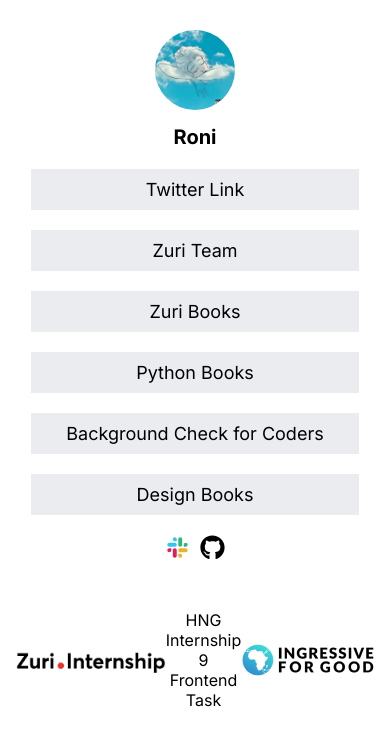
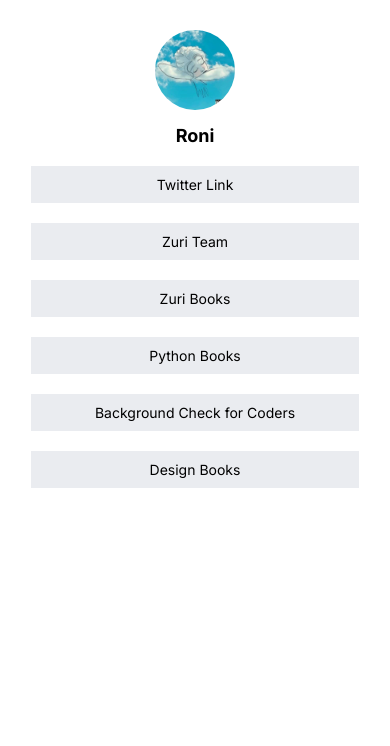
Before and after one commit to ronniiii-i/zuri_react_first, a React (Create React App) app: page / in a window 390 px wide. Shown: the top 746 px of the page. Built offline with nearby package versions, Linux system fonts and the light colour scheme.

Commit message:
mobile styling

```diff
--- a/src/App.css
+++ b/src/App.css
@@ -63,3 +63,14 @@ footer *{
 footer img{
   max-width: 150px;
 }
+@media screen and (max-width: 550px){
+  footer, .socials{
+    display: none !important;
+  }
+  .profile #twitter{
+    font-size: 18px;
+  }
+  .link a{
+    font-size: 14px;
+  }
+}
```
